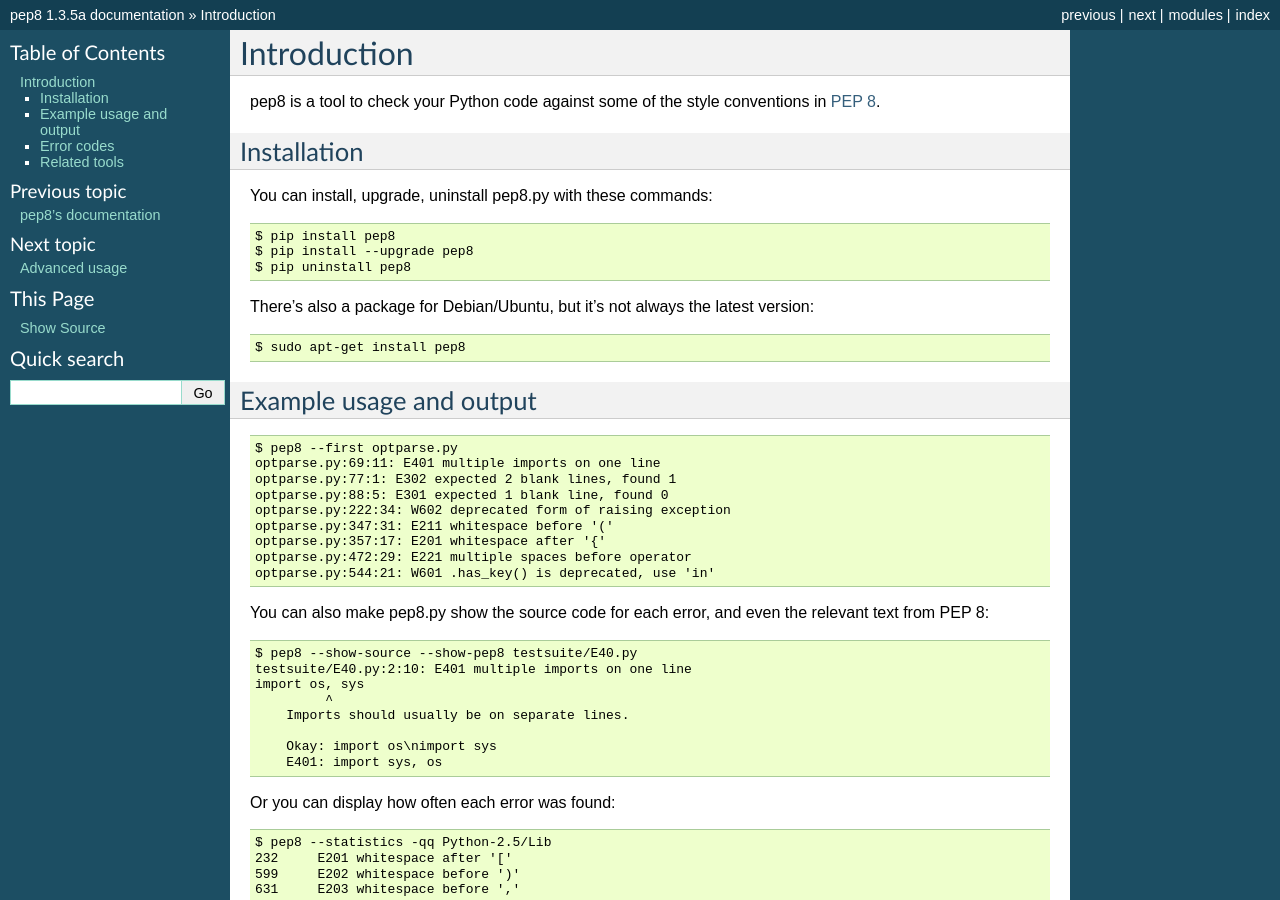
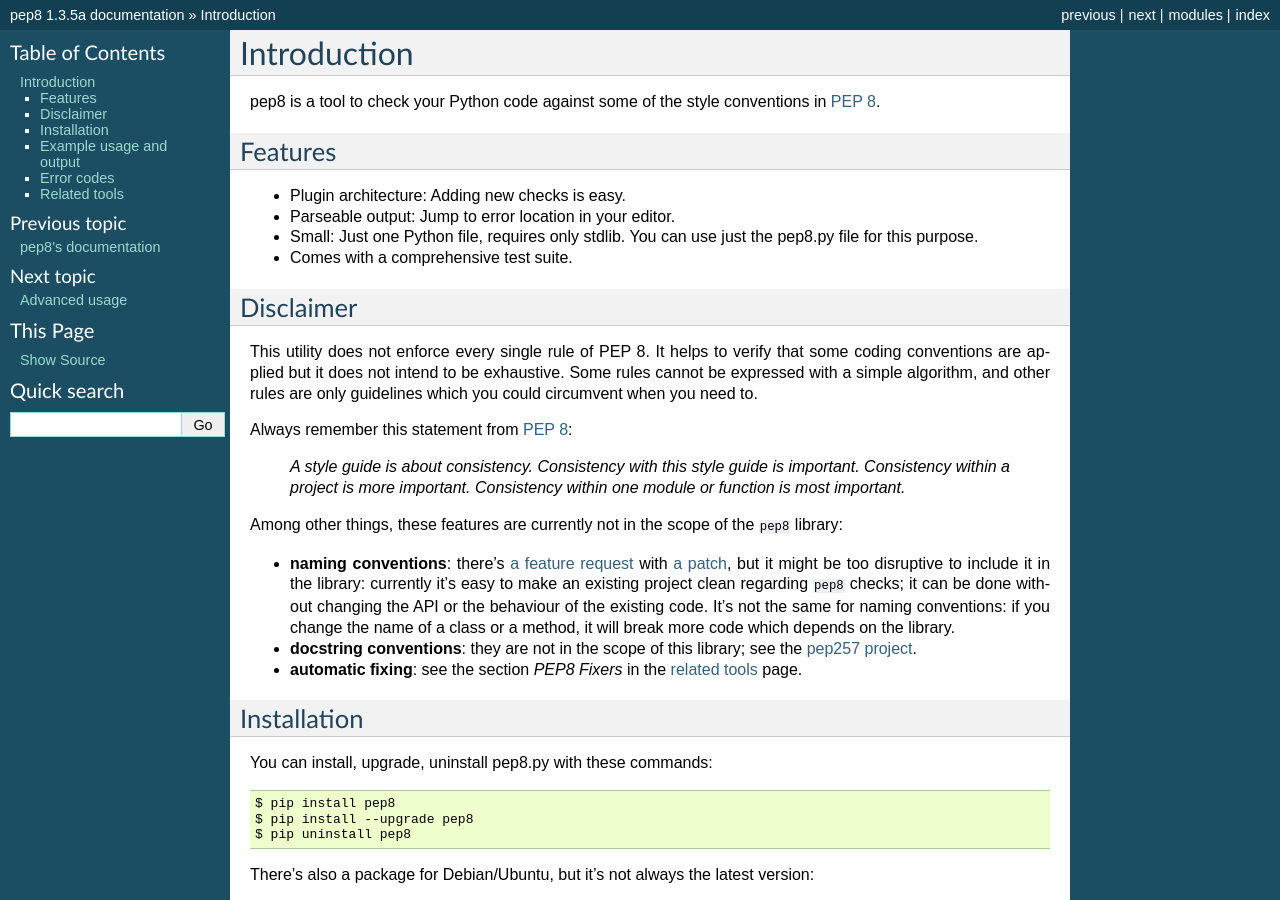
Before and after one commit to PyCQA/pycodestyle, a Sphinx documentation site: the page built from docs/intro.rst, in a window 1280 px wide and 900 px high. Built offline with Sphinx 7.4.7, drawn with Linux system fonts in a browser that asks for light colours.

Commit message:
Add a disclaimer about consistency and missing features, like feature #113

```diff
--- a/docs/intro.rst
+++ b/docs/intro.rst
@@ -6,7 +6,51 @@
 pep8 is a tool to check your Python code against some of the style
 conventions in `PEP 8`_.
 
-.. _PEP 8: http://www.python.org/dev/peps/pep-0008/
+
+Features
+--------
+
+* Plugin architecture: Adding new checks is easy.
+
+* Parseable output: Jump to error location in your editor.
+
+* Small: Just one Python file, requires only stdlib.  You can use just
+  the pep8.py file for this purpose.
+
+* Comes with a comprehensive test suite.
+
+
+Disclaimer
+----------
+
+This utility does not enforce every single rule of PEP 8.  It helps to
+verify that some coding conventions are applied but it does not intend
+to be exhaustive.  Some rules cannot be expressed with a simple algorithm,
+and other rules are only guidelines which you could circumvent when you
+need to.
+
+Always remember this statement from `PEP 8`_:
+
+  *A style guide is about consistency. Consistency with this style guide is
+  important. Consistency within a project is more important. Consistency
+  within one module or function is most important.*
+
+
+Among other things, these features are currently not in the scope of
+the ``pep8`` library:
+
+* **naming conventions**: there's `a feature request
+  <https://github.com/jcrocholl/pep8/issues/44>`_ with `a patch
+  <https://github.com/jcrocholl/pep8/pull/121>`_, but it might
+  be too disruptive to include it in the library:  currently it's easy to make
+  an existing project clean regarding ``pep8`` checks; it can be done without
+  changing the API or the behaviour of the existing code.  It's not the same
+  for naming conventions: if you change the name of a class or a method, it
+  will break more code which depends on the library.
+* **docstring conventions**: they are not in the scope of this library;
+  see the `pep257 project <https://github.com/GreenSteam/pep257>`_.
+* **automatic fixing**: see the section *PEP8 Fixers* in the
+  :ref:`related tools <related-tools>` page.
 
 
 Installation
@@ -22,6 +66,7 @@
 latest version::
 
   $ sudo apt-get install pep8
+
 
 Example usage and output
 ------------------------
@@ -116,8 +161,12 @@
 <https://github.com/jcrocholl/pep8/wiki/ErrorCodes>`_ is in the Wiki.
 
 
+.. _related-tools:
+
 Related tools
 -------------
 
 Some tools which use ``pep8`` are referenced in the Wiki: `list of related tools
 <https://github.com/jcrocholl/pep8/wiki/RelatedTools>`_.
+
+.. _PEP 8: http://www.python.org/dev/peps/pep-0008/
```
Also changed, not shown: docs/index.rst (+0 -13 lines).
